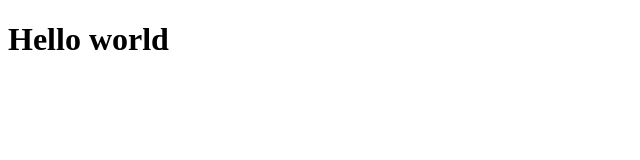
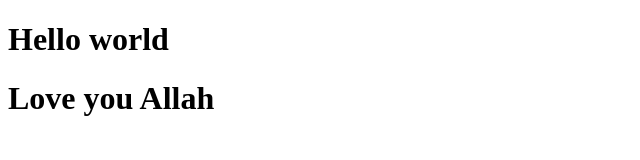
Before and after one commit to CodeWithArafat1/myFirstProject, a plain HTML site: page index.html in a window 1280 px wide. Shown: the whole page, without its empty margins (0-640 px from the left). Drawn offline with Linux system fonts and the light colour scheme.

Commit message:
first commit

```diff
--- a/index.html
+++ b/index.html
@@ -7,5 +7,6 @@
   </head>
   <body>
     <h1>Hello world</h1>
+    <h1>Love you Allah</h1>
   </body>
 </html>
```
